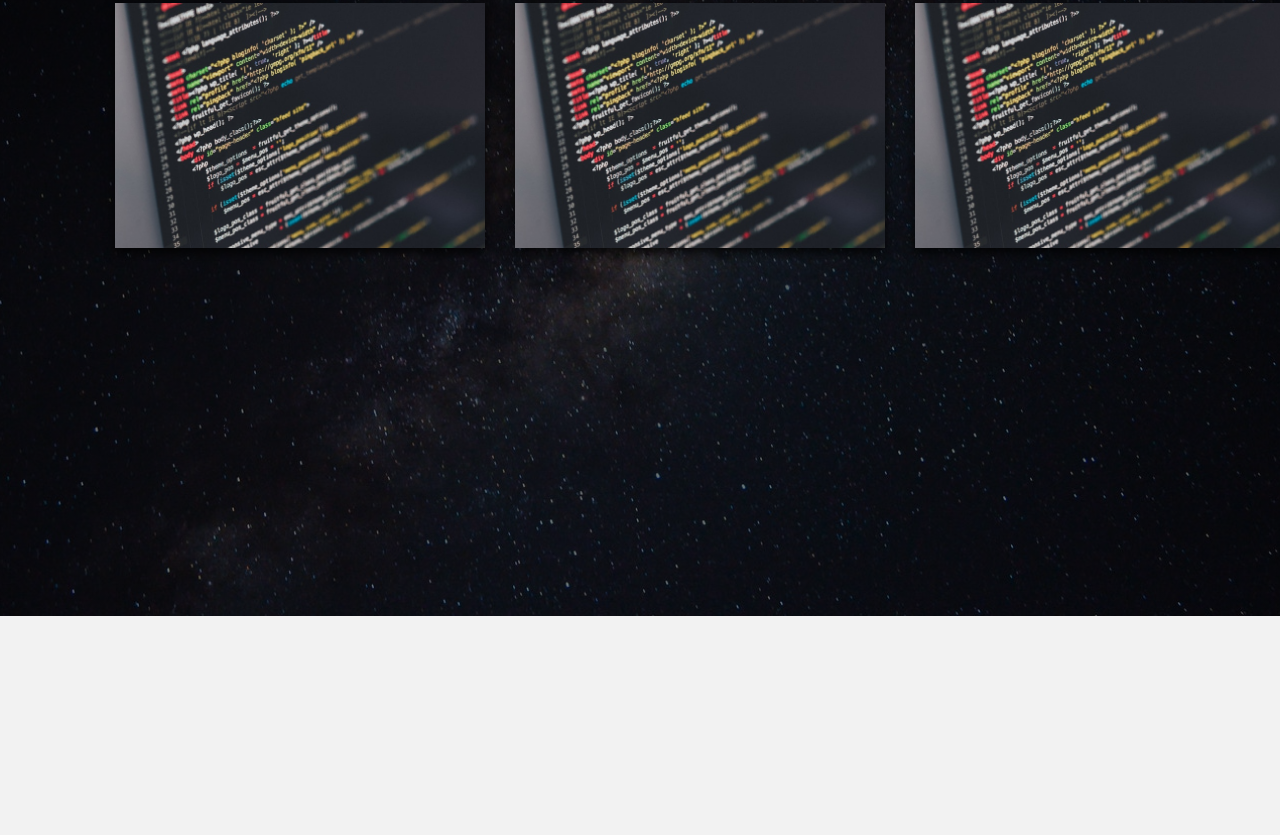
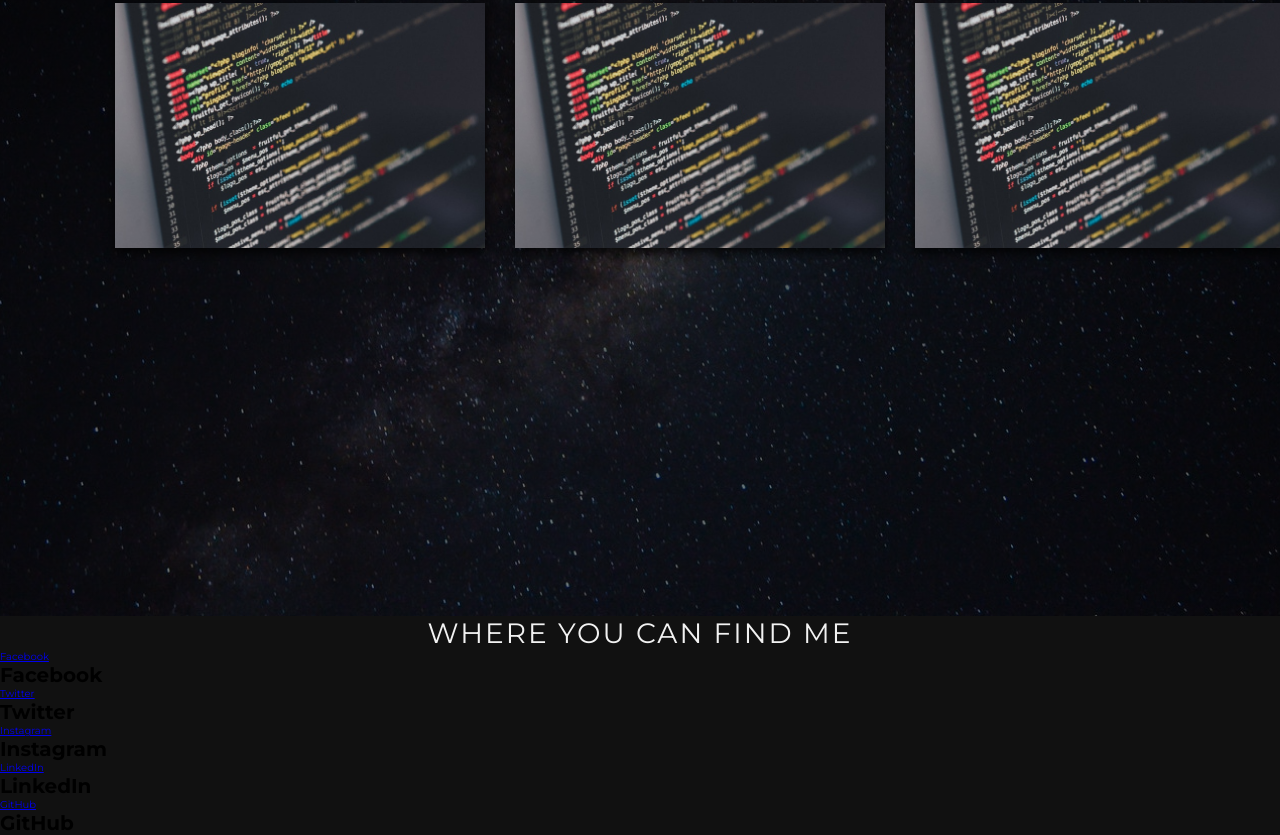
Before and after one commit to PortugueseDeveloper/My-Portfolio, a website: page index.html in a window 1280 px wide. Shown: the part 1945-2780 px from the top of the page. Before the commit the page ends 2561 px from the top, so only its background shows below. Drawn offline with nearby package versions, Linux system fonts and the light colour scheme.

Commit message:
Begin development of footer/contacts area (start coding social media accordion)

```diff
--- a/index.html
+++ b/index.html
@@ -66,6 +66,7 @@
 
     <main>
 
+        <!-- About section -->
         <section class="about-section">
 
             <h2 class="about-heading section-heading-about">Who am I?</h2>
@@ -120,10 +121,12 @@
 
         </section>
 
+        <!-- Skills section -->
         <!-- <section class="skills-section">
             test
         </section> -->
 
+        <!-- Projects section -->
         <section class="projects-section">
 
                 <h2 class="projects-heading section-heading-projects">Some of my projects</h2>
@@ -149,6 +152,8 @@
                                 <h2>Image hover effects</h2>
                                 <p>Lorem ipsum dolor sit amet consectetur, adipisicing elit. Odio distinctio quibusdam doloribus impedit velit repudiandae ut culpa quas,
                                     dolorum neque?</p>
+                                <button class="project-btn project-btn-1">Show me the project</button>
+                                <button class="project-btn project-btn-2">Show me the code</button>
                             </div>
                         </div>
 
@@ -160,6 +165,8 @@
                                 <h2>Image hover effects</h2>
                                 <p>Lorem ipsum dolor sit amet consectetur, adipisicing elit. Odio distinctio quibusdam doloribus impedit velit repudiandae ut culpa quas,
                                     dolorum neque?</p>
+                                <button class="project-btn project-btn-1">Show me the project</button>
+                                <button class="project-btn project-btn-2">Show me the code</button>
                             </div>
                         </div>
 
@@ -171,6 +178,8 @@
                                 <h2>Image hover effects</h2>
                                 <p>Lorem ipsum dolor sit amet consectetur, adipisicing elit. Odio distinctio quibusdam doloribus impedit velit repudiandae ut culpa quas,
                                     dolorum neque?</p>
+                                <button class="project-btn project-btn-1">Show me the project</button>
+                                <button class="project-btn project-btn-2">Show me the code</button>
                             </div>
                         </div>
 
@@ -182,6 +191,8 @@
                                 <h2>Image hover effects</h2>
                                 <p>Lorem ipsum dolor sit amet consectetur, adipisicing elit. Odio distinctio quibusdam doloribus impedit velit repudiandae ut culpa quas,
                                     dolorum neque?</p>
+                                <button class="project-btn project-btn-1">Show me the project</button>
+                                <button class="project-btn project-btn-2">Show me the code</button>
                             </div>
                         </div>
 
@@ -193,6 +204,8 @@
                                 <h2>Image hover effects</h2>
                                 <p>Lorem ipsum dolor sit amet consectetur, adipisicing elit. Odio distinctio quibusdam doloribus impedit velit repudiandae ut culpa quas,
                                     dolorum neque?</p>
+                                <button class="project-btn project-btn-1">Show me the project</button>
+                                <button class="project-btn project-btn-2">Show me the code</button>
                             </div>
                         </div>
 
@@ -202,6 +215,69 @@
 
     </main>
 
+    <!-- Footer/Contacts -->
+    <footer>
+
+        <div class="social-media-container">
+
+            <header>
+
+                <h2 class="section-heading-contacts">Where you can find me</h2>
+
+                    <ul class="social-media-accordion">
+
+                        <li class="social-media-tab">
+                            <div class="social-media facebook">
+                                <a href="#" target="_blank">Facebook</a>
+                            </div>
+                            <div class="social-media-content">
+                                <h1>Facebook</h1>
+                            </div>
+                        </li>
+
+                        <li class="social-media-tab">
+                            <div class="social-media twitter">
+                                <a href="#" target="_blank">Twitter</a>
+                            </div>
+                            <div class="social-media-content">
+                                <h1>Twitter</h1>
+                            </div>
+                        </li>
+
+                        <li class="social-media-tab">
+                            <div class="social-media instagram">
+                                <a href="#" target="_blank">Instagram</a>
+                            </div>
+                            <div class="social-media-content">
+                                <h1>Instagram</h1>
+                            </div>
+                        </li>
+
+                        <li class="social-media-tab">
+                            <div class="social-media linkedin">
+                                <a href="#" target="_blank">LinkedIn</a>
+                            </div>
+                            <div class="social-media-content">
+                                <h1>LinkedIn</h1>
+                            </div>
+                        </li>
+
+                        <li class="social-media-tab">
+                            <div class="social-media github">
+                                <a href="#" target="_blank">GitHub</a>
+                            </div>
+                            <div class="social-media-content">
+                                <h1>GitHub</h1>
+                            </div>
+                        </li>
+
+                    </ul>
+
+            </header>
+
+        </div>
+
+    </footer>
 
 </body>
 
--- a/sass/base/_typography.scss
+++ b/sass/base/_typography.scss
@@ -41,7 +41,7 @@
     animation-fill-mode: backwards;
 }
 
-// 'About' section typography
+// "About" section typography
 .about-heading {
     font-size: 2.8rem;
     text-transform: uppercase;
@@ -60,7 +60,7 @@
     vertical-align: middle;
 }
 
-// 'My projects' section typography
+// "My projects" section typography
 .projects-heading {
     color: $color-secondary;
     font-size: 2.8rem;
@@ -78,3 +78,13 @@
     margin: 4px;
     z-index: 99999;
 }
+
+// "Footer/Contacts" typography
+.section-heading-contacts {
+    color: $color-secondary;
+    font-size: 2.8rem;
+    text-transform: uppercase;
+    font-weight: 400;
+    text-align: center;
+    letter-spacing: .2rem;
+}
--- a/sass/base/_utilities.scss
+++ b/sass/base/_utilities.scss
@@ -1,3 +1,4 @@
 // Heading margin
 .section-heading-about { margin: -2.4rem 0 4rem 0; }
 .section-heading-projects { margin: -5.7rem 0 -5.2rem 0; }
+// .section-heading-contacts { margin-top: 1rem; }
--- /dev/null
+++ b/sass/layout/_contacts.scss
@@ -0,0 +1,4 @@
+// Social media
+footer {
+    background-color: #111;
+}
--- a/sass/main.scss
+++ b/sass/main.scss
@@ -13,3 +13,4 @@
 @import "layout/about";
 // @import "layout/skills";
 @import "layout/projects";
+@import "layout/contacts";
```
Also changed, not shown: css/style.css. Lines whose indentation alone changed are shown as unchanged.
